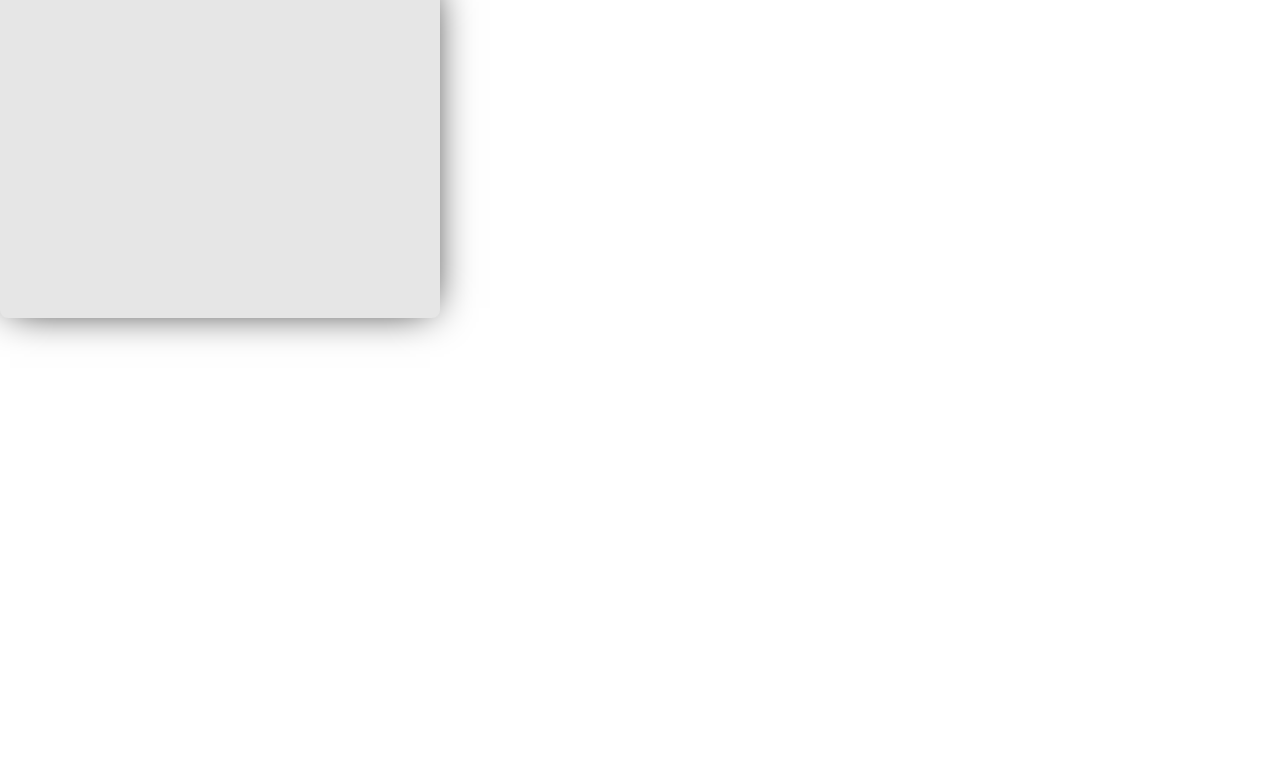
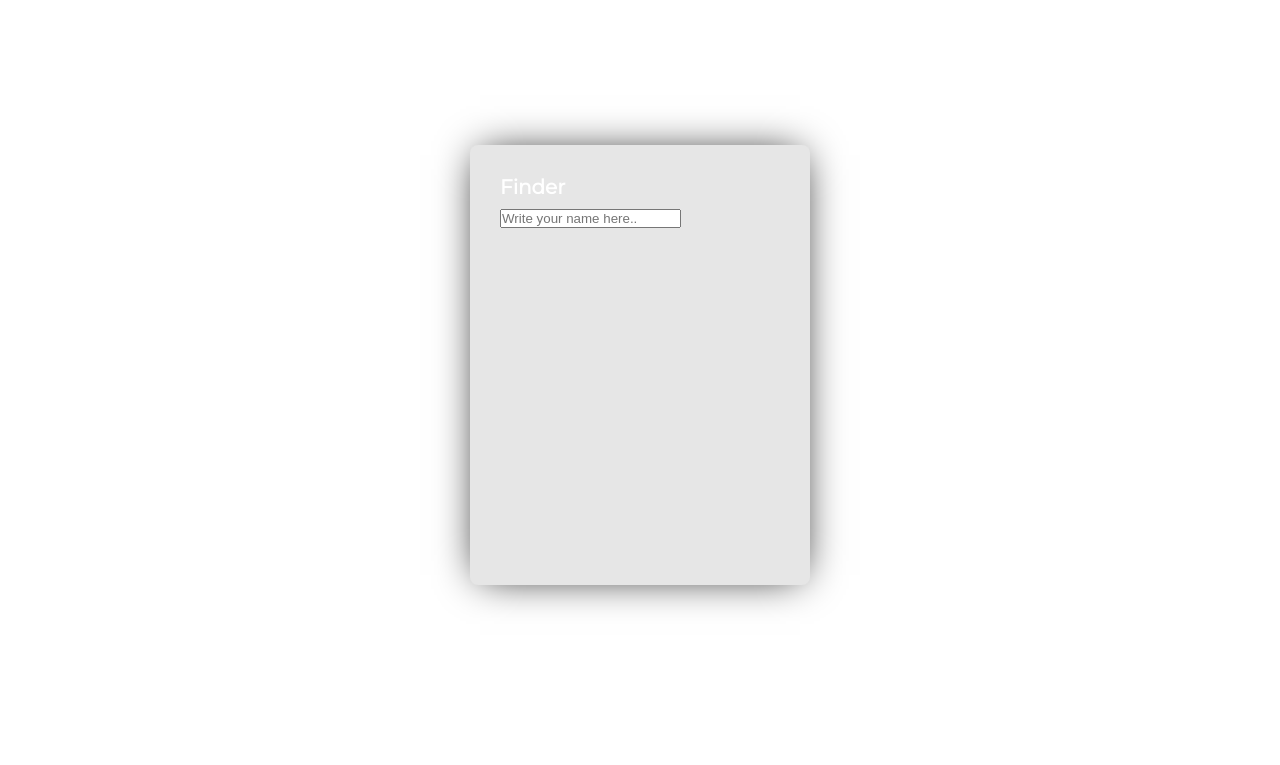
Before and after one commit to SirawichDev/Get_UserProfile_Git, a website: page finder.html in a window 1280 px wide. Shown: the part 136-901 px from the top of the page. Before the commit the page ends 800 px from the top, so only its background shows below. Drawn offline with nearby package versions, Linux system fonts and the light colour scheme.

Commit message:
inner form setting

```diff
--- a/finder.html
+++ b/finder.html
@@ -4,7 +4,7 @@
     <meta charset="UTF-8">
     <meta name="viewport" content="width=device-width, initial-scale=1.0">
     <meta http-equiv="X-UA-Compatible" content="ie=edge">
-    <link href="https://fonts.googleapis.com/css?family=Lato|Open+Sans|Oswald" rel="stylesheet">
+    <link href='https://fonts.googleapis.com/css?family=Montserrat' rel='stylesheet' type='text/css'>
     <link rel="stylesheet" href="css/ux.css">
     <title>Find Me.</title>
 </head>
@@ -14,9 +14,10 @@
             gh-fetch-profile
         </h1>
     </div>
-    <div class="form">
-        <input type="text" class="form__input" placeholder="Enter Here..">
-    </div>
+    <form class="form">
+        <h2 class="form__finder">Finder</h2>
+            <p type="Name:"><input placeholder="Write your name here.."></input></p>
+    </form>
 
 
     <script src="js/app.js"></script>
--- a/sass/ux.scss
+++ b/sass/ux.scss
@@ -1,6 +1,7 @@
 //color
 $bg-header-color: #80CBC4;
 $white-color: #fff;
+$form-color: #e6e6e6 ;
 
 * {
     margin : 0;
@@ -12,7 +13,7 @@ html{
 }
 
 body{
-    font-family: 'Oswald', sans-serif;
+    font-family: "Montserrat", sans-serif;
 }
 .header{
 
@@ -29,18 +30,23 @@ body{
 
     }
 }
-.form{
-    height: 340px;
-    width: 440px;
+.form {
+    width: 340px;
+    height: 440px;
+    background: $form-color;
     border-radius: 8px;
     box-shadow: 0 0 40px -10px #000;
-    margin: calc(50vh-220px) auto;
-    background-color: #e6e6e6;
+    margin: calc(50vh - 220px) auto;
+    padding: 20px 30px;
     max-width: calc(100vw - 40px);
     box-sizing: border-box;
+    position: relative;
 
 
-    &__input{
+    &__finder{
+        margin: 10px 0;
+        font-size: 2rem;
+        color: $white-color;
+    }
 
-    }
-}
+  }
```
Also changed, not shown: css/ux.css.
